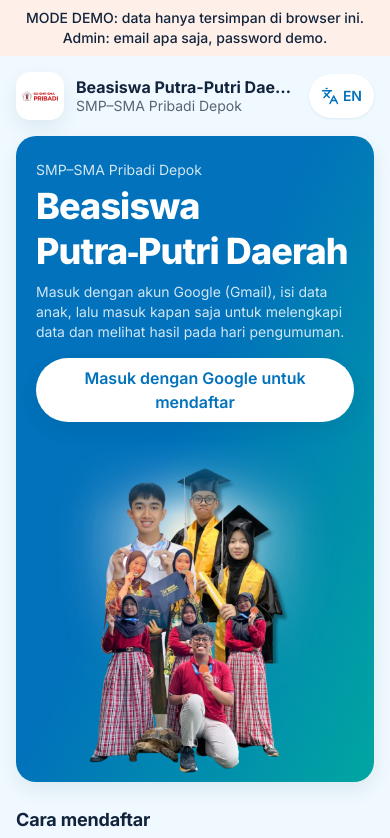
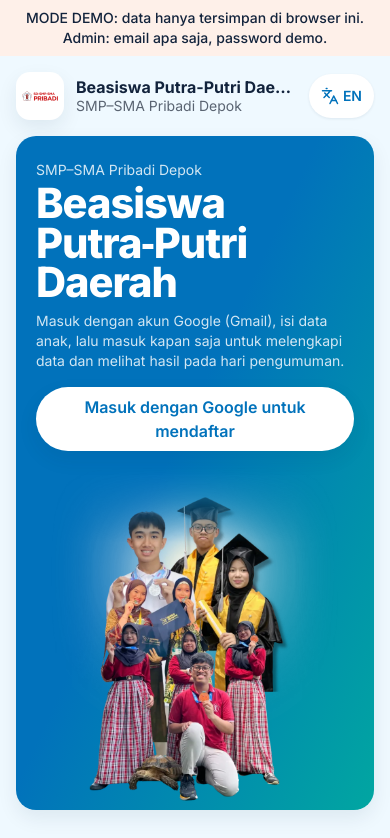
Before and after one commit to pribadi-school/BeasiswaPutraPutri, a React (Vite) app: page / in a window 390 px wide. Shown: the top 838 px of the page. Built offline with nearby package versions, Linux system fonts and the light colour scheme; no server answers.

Commit message:
Judul banner beranda sedikit lebih besar, jarak baris lebih rapat
42 px di HP, 54 px di tablet, 68 px di desktop; line-height 0.95.

Co-Authored-By: Claude Opus 5.5 <noreply@anthropic.com>

```diff
--- a/src/components/WelcomeBanner.tsx
+++ b/src/components/WelcomeBanner.tsx
@@ -15,7 +15,7 @@ export function WelcomeBanner({ eyebrow, title, subtitle, children, photo }: {
   const text = (
     <div className="relative z-10 min-w-0 flex-1">
       {eyebrow && <p className="text-sm text-on-action-muted">{eyebrow}</p>}
-      <h1 className={`mt-1 font-extrabold leading-tight text-white sm:mt-3 ${photo ? 'text-4xl tracking-tight sm:text-5xl lg:text-6xl' : 'text-2xl sm:text-3xl'}`}>
+      <h1 className={`mt-1 font-extrabold leading-tight text-white sm:mt-3 ${photo ? 'text-[2.6rem] !leading-[0.95] tracking-tight sm:text-[3.4rem] lg:text-[4.25rem]' : 'text-2xl sm:text-3xl'}`}>
         {/* Tanda hubung tak terputus: "Putra-Putri" tidak terpotong di akhir baris. */}
         {title.replace(/(\p{L})-(\p{L})/gu, '$1‑$2')}
       </h1>
```
